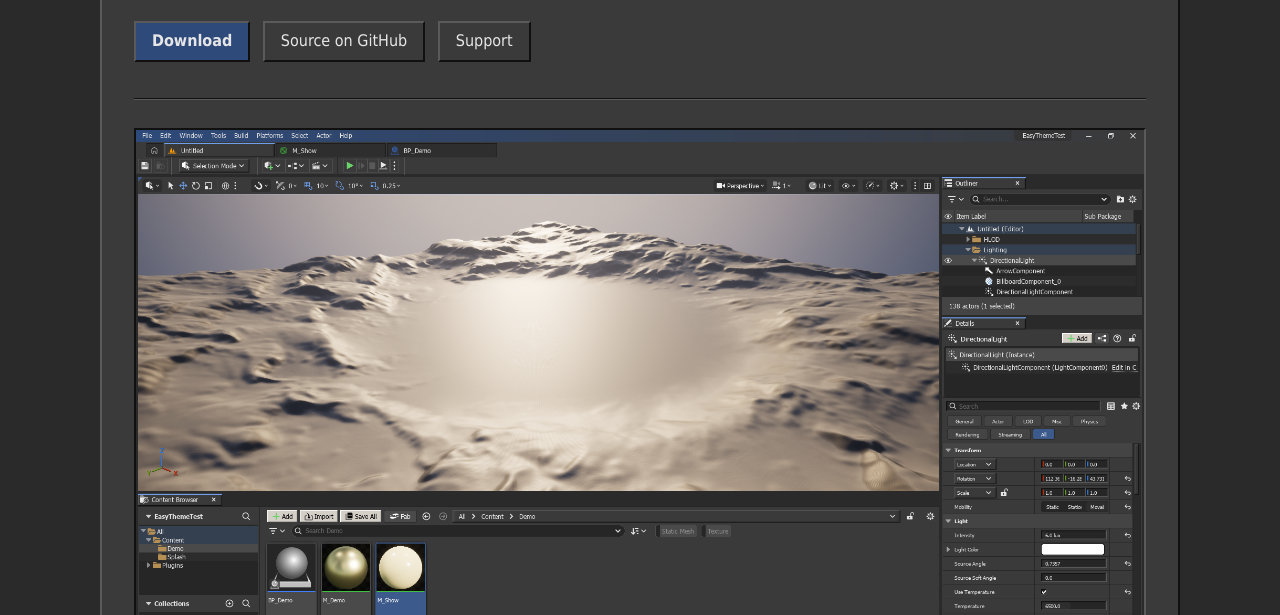
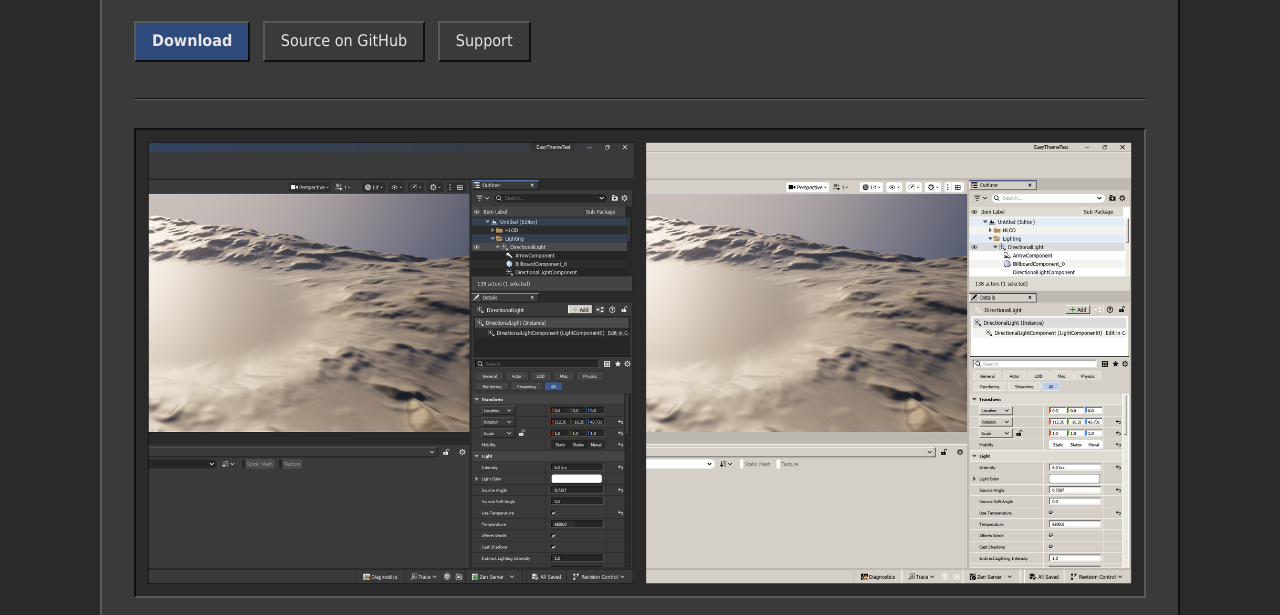
Before and after one commit to mapmodelers/ue5-theme-easy, a plain HTML site: page docs/index.html in a window 1280 px wide. Shown: the part 185-800 px from the top of the page. Drawn offline with Linux system fonts and the light colour scheme.

Commit message:
Side-by-side preview image

```diff
--- a/docs/index.html
+++ b/docs/index.html
@@ -77,6 +77,8 @@
     <a class="btn" href="https://github.com/mapmodelers/ue5-theme-easy/issues">Support</a>
     <hr class="etch">
 
+    <img class="shot" src="media/hero.png" width="1920" height="888" alt="Easy Theme, Dark and Light side by side">
+
     <img class="shot" src="media/dark.png" width="1920" height="1048" alt="Unreal Editor with Easy Theme, Dark">
     <p class="cap">Dark, the default. Square controls, crisp 1-pixel frames, compact toolbars.</p>
 
```
Also changed, not shown: docs/media/hero.png (added), docs/media/social.png, 1 other file.
